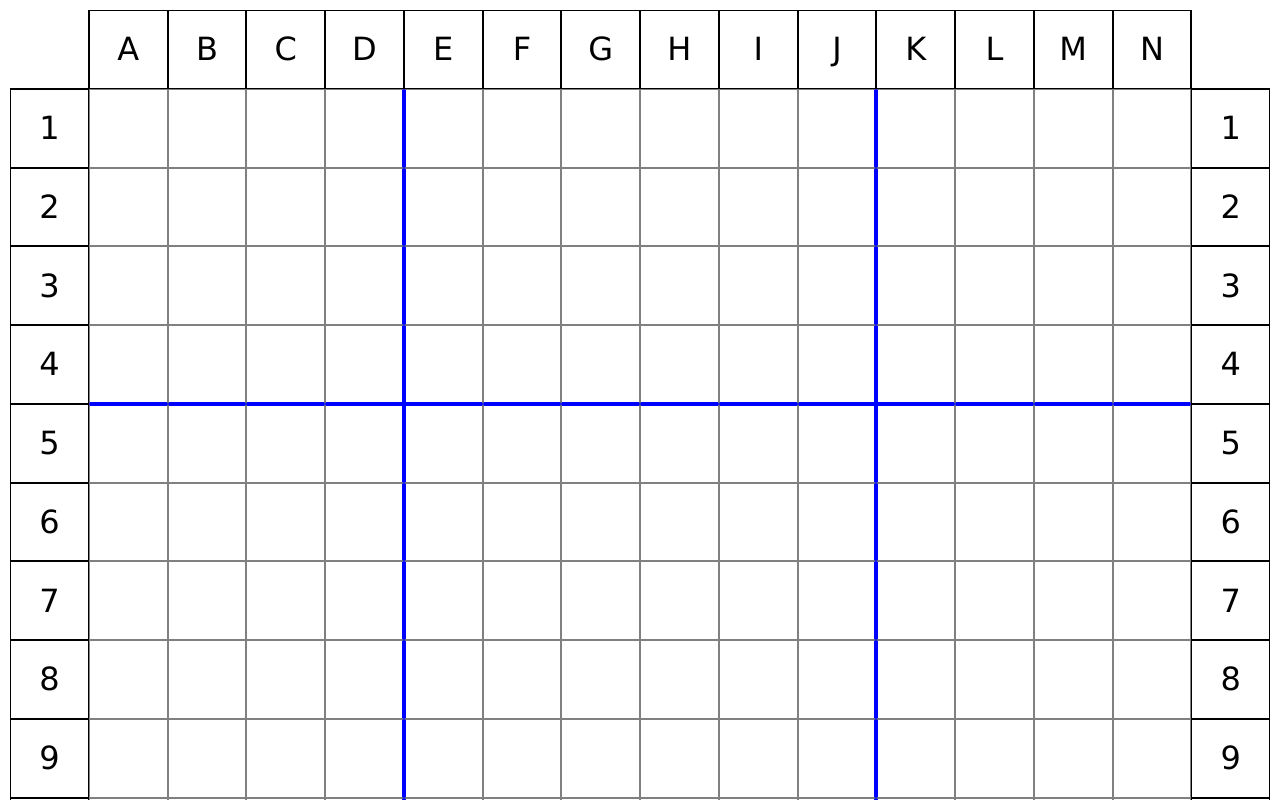
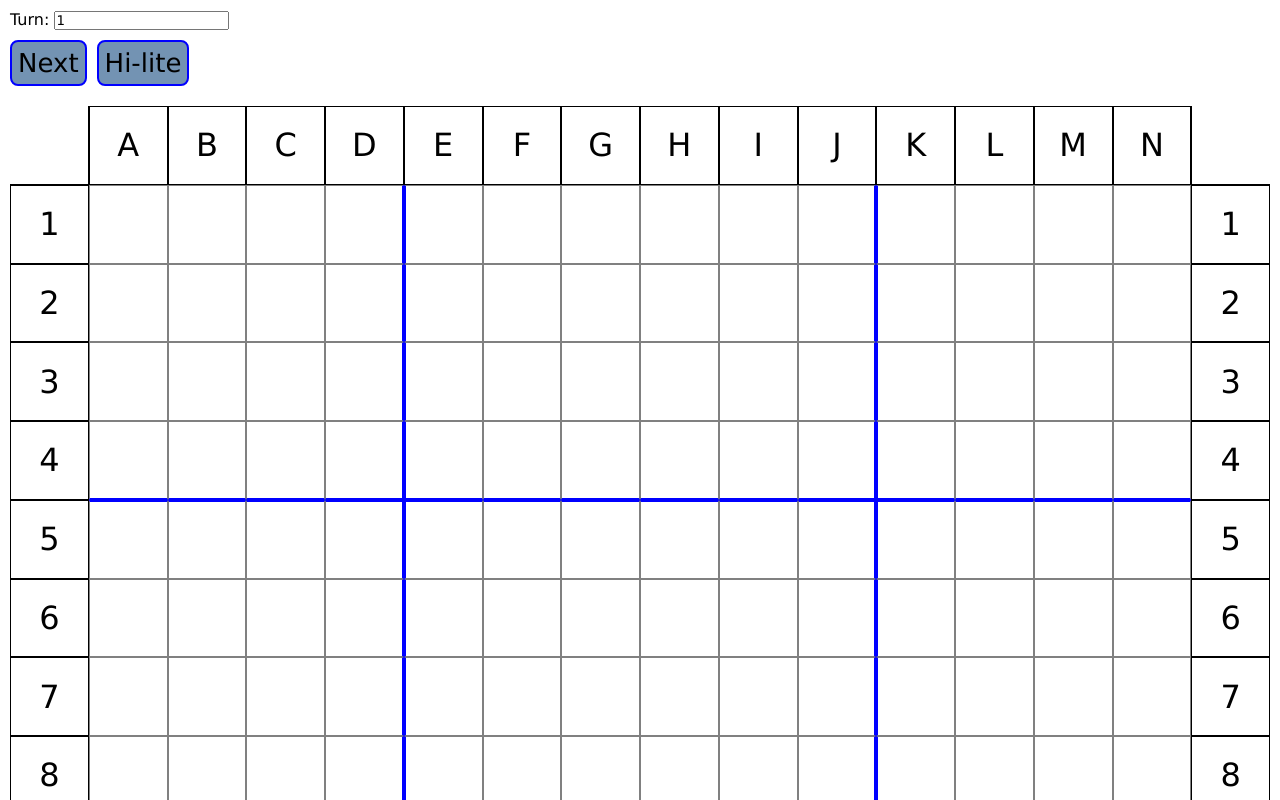
Before and after one commit to jbmohler/sink-the-navy, an Angular app in the folder frontend/: page / in a window 1280 px wide. Shown: the top 800 px of the page. Built offline with nearby package versions, Linux system fonts and the light colour scheme.

Commit message:
primitive turns and highlight support

```diff
--- a/frontend/src/app/game/game.component.css
+++ b/frontend/src/app/game/game.component.css
@@ -1,3 +1,24 @@
+.controls {
+  padding: 10px;
+  display: flex;
+  flex-direction: column;
+  gap: 10px;
+}
+
+.controls .buttons {
+  display: flex;
+  flex-direction: row;
+  gap: 10px;
+}
+
+.controls .buttons button {
+  border: 2px blue solid;
+  border-radius: 8px;
+  background-color: #7393b3;
+  font-size: 26px;
+  padding: 6px;
+}
+
 .container {
   display: grid;
   padding: 10px;
@@ -59,6 +80,11 @@
   border-bottom: 2px blue solid;
 }
 
+.container .highlight {
+  background-color: #f48fb1;
+  color: #7b1fa2;
+}
+
 .container .index {
   background-color: white;
   border: 1px black solid;
--- a/frontend/src/app/game/game.component.html
+++ b/frontend/src/app/game/game.component.html
@@ -1,3 +1,11 @@
+<div class="controls">
+  <span>Turn: <input type="number" [(ngModel)]="currentTurn" /></span>
+  <div class="buttons">
+    <button (click)="onCompleteTurn()">Next</button>
+    <button (click)="onHighlight()">Hi-lite</button>
+  </div>
+</div>
+
 <div class="container">
   <div class="corner upper-left"></div>
   <div *ngFor="let iCol of columns" class="index">
@@ -15,7 +23,8 @@
         'blue-left': iCol === 'E' || iCol === 'K',
         'blue-right': iCol === 'D' || iCol === 'J',
         'blue-bottom': iRow === 4 || iRow === 10,
-        'blue-top': iRow === 5 || iRow === 11
+        'blue-top': iRow === 5 || iRow === 11,
+        highlight: highlights.includes(iCol + ':' + iRow)
       }"
       (click)="onClickOpenWater(iCol, iRow)"
     >
--- a/frontend/src/app/game/game.component.ts
+++ b/frontend/src/app/game/game.component.ts
@@ -1,10 +1,11 @@
 import { Component } from '@angular/core';
 import { CommonModule } from '@angular/common';
+import { FormsModule } from '@angular/forms';
 
 @Component({
   selector: 'app-game',
   standalone: true,
-  imports: [CommonModule],
+  imports: [CommonModule, FormsModule],
   templateUrl: './game.component.html',
   styleUrl: './game.component.css',
 })
@@ -14,6 +15,11 @@ export class GameComponent {
 
   values: { [key: string]: number | undefined } = {};
 
+  currentTurn = 1;
+  currentMode: 'turn' | 'hilite' = 'turn';
+
+  highlights: string[] = [];
+
   value(iCol: string, iRow: number) {
     const keyStr = `${iCol}:${iRow}`;
     return this.values[keyStr];
@@ -21,7 +27,34 @@ export class GameComponent {
 
   onClickOpenWater(iCol: string, iRow: number) {
     const keyStr = `${iCol}:${iRow}`;
-    this.values[keyStr] = 1;
-    console.log(iCol, iRow);
+    // console.log(iCol, iRow, this.values[keyStr] );
+
+    if (this.currentMode === 'turn') {
+      if (this.values[keyStr] === undefined) {
+        this.values[keyStr] = this.currentTurn;
+      } else if (this.values[keyStr] === this.currentTurn) {
+        this.values[keyStr] = undefined;
+      } else {
+        alert('already occupied');
+        //this.values[keyStr] = this.currentTurn;
+      }
+    }
+
+    if (this.currentMode === 'hilite') {
+      this.highlights = [keyStr];
+      console.log(this.highlights);
+
+      setTimeout(() => {
+        this.highlights = [];
+      }, 4000);
+    }
+  }
+
+  onCompleteTurn() {
+    this.currentTurn += 1;
+  }
+
+  onHighlight() {
+    this.currentMode = this.currentMode === 'turn' ? 'hilite' : 'turn';
   }
 }
```
